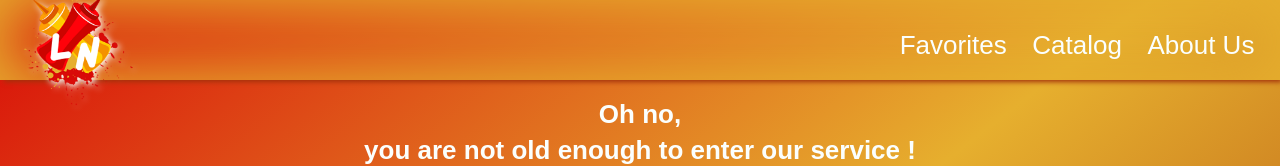
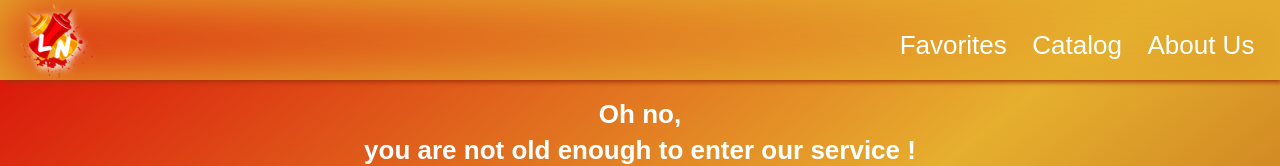
Before and after one commit to WildCodeSchool/paris-0921-p2-groupe6, a React (Vite) app: page /Under18 in a window 1280 px wide. Shown: the top 166 px of the page. Built offline with nearby package versions, Linux system fonts and the light colour scheme; a web font is replaced by a local one.

Commit message:
bugfix logo

```diff
--- a/src/Under18.css
+++ b/src/Under18.css
@@ -9,12 +9,6 @@
   color: var(--lazy-white);
   margin: 2vh 2vh 0 2vh;
   text-align: center;
-}
-
-.smallLogo {
-  display: flex;
-  height: 15vh;
-  justify-content: center;
 }
 
 .under18text {
```
